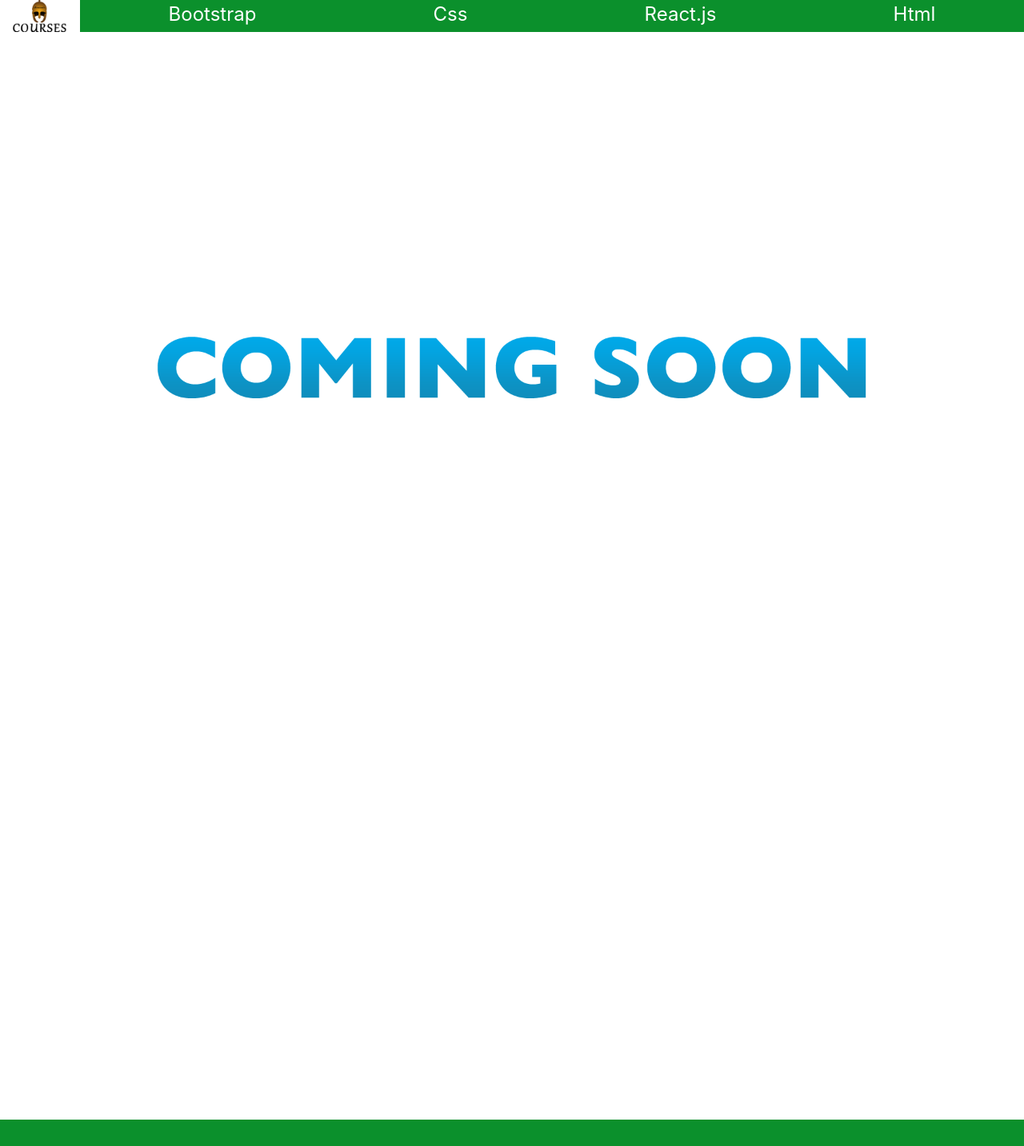
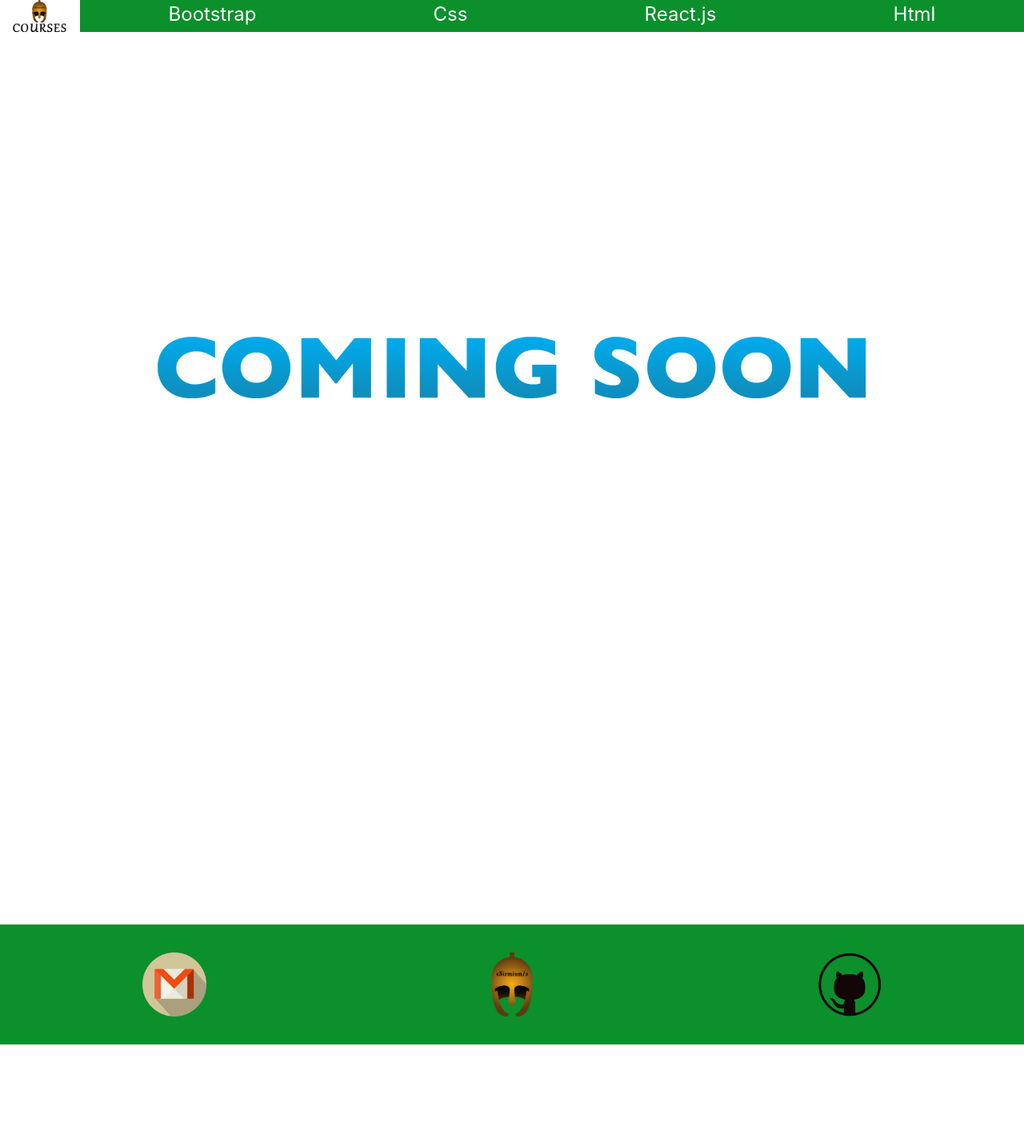
Before and after one commit to Badzonko/SirmiumTagCourses, a React (Create React App) app: page /Css in a window 1280 px wide. Shown: the top 1433 px of the page at 80% size. After the commit the page ends 1306 px from the top, so only its background shows below. Built offline with nearby package versions, Linux system fonts and the light colour scheme.

Commit message:
px to vh

```diff
--- a/src/App.css
+++ b/src/App.css
@@ -102,10 +102,10 @@ width:100% !important;
 
 }
 .space{
-  height: 500px;
+  height: 32vh;
 }
 .spacee{
-  height: 300px;
+  height: 35vh;
 }
 .footerIkonice{
   height: 80px;
```
